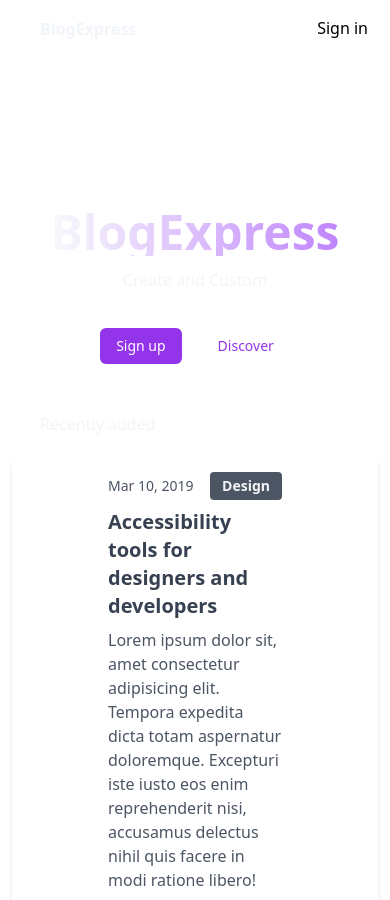
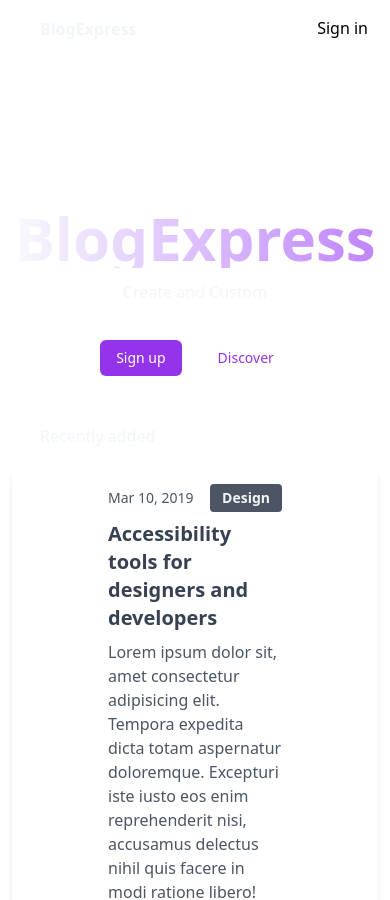
Before and after one commit to 7Biscuits/BlogExpress, a React (Create React App) app: page / in a window 390 px wide. Shown: the top 900 px of the page. Built offline with nearby package versions, Linux system fonts and the light colour scheme.

Commit message:
fix: text size on mobile view

```diff
--- a/src/components/Hero.jsx
+++ b/src/components/Hero.jsx
@@ -4,7 +4,7 @@ import TypingAnimation from "./TypingAnimation"
 const Hero = () => {
     return (
         <div className="flex flex-col items-center">
-            <div className="font-[700] text-5xl md:text-6xl lg:text-8xl text-center text-transparent animate-text bg-clip-text bg-gradient-to-r from-slate-50 via-purple-400 to-purple-600">BlogExpress</div>
+            <div className="font-[700] text-6xl lg:text-8xl text-center text-transparent animate-text bg-clip-text bg-gradient-to-r from-slate-50 via-purple-400 to-purple-600">BlogExpress</div>
             <div className="my-3">
                 <TypingAnimation string1={"Create and Customize Your Blog"} string2={"Easy Content Creation"} string3={"Engage with Readers"} string4={"Discover and Follow Other Bloggers"} string5={"User-Friendly & Responsive Interface"} />
             </div>
```
